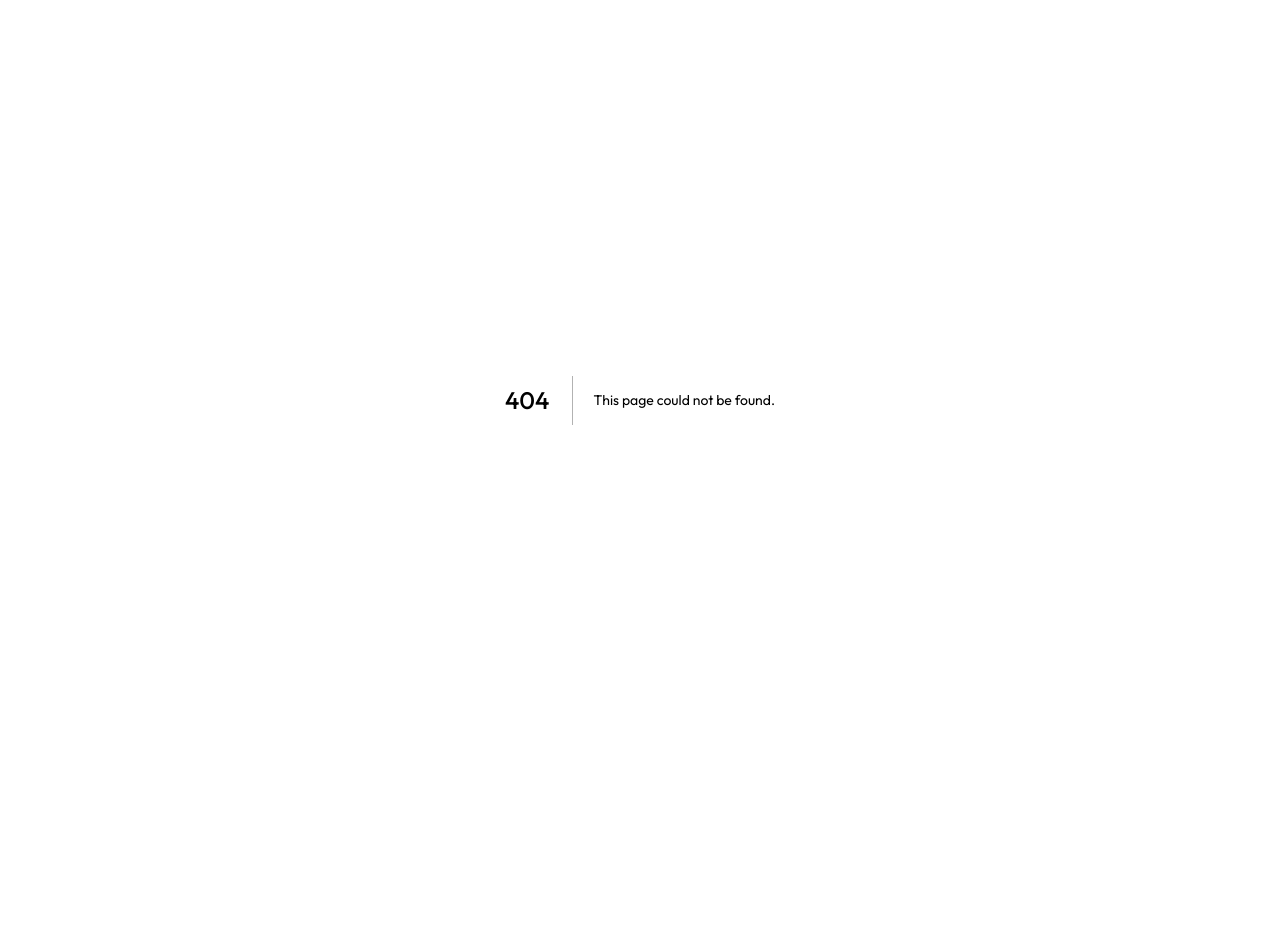
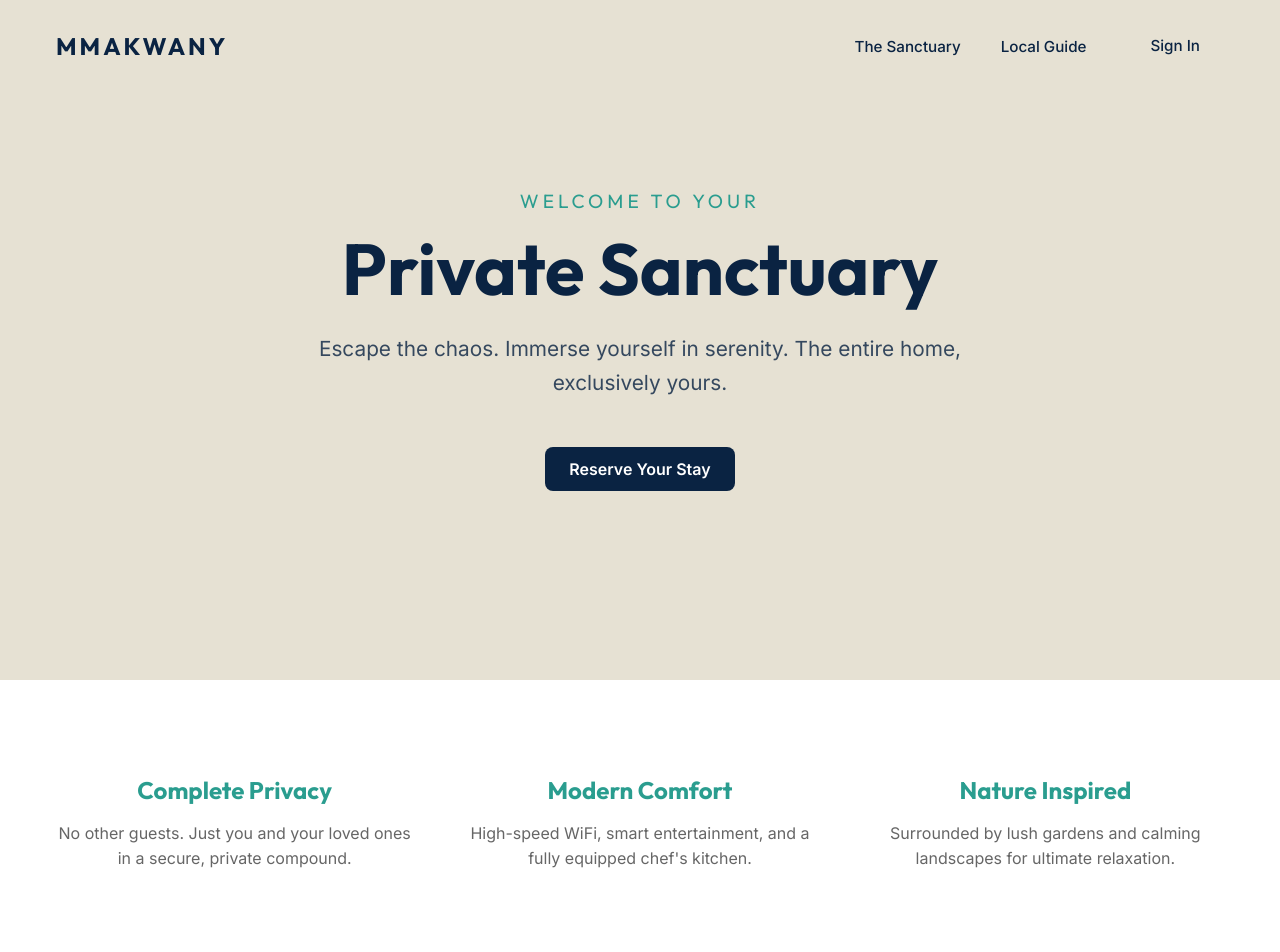
Before and after one commit to Akubrecah/KAPE-SAMARITAN-MMAKWANY-, a Next.js app in the folder client/: page /mmakwany in a window 1280 px wide. Before the commit this address had no page. Shown: the top 952 px of the page. Before the commit the page ends 800 px from the top, so only its background shows below. Built offline with nearby package versions, Linux system fonts and the light colour scheme.

Commit message:
feat: mmakwany private section implementation

```diff
--- /dev/null
+++ b/client/src/app/mmakwany/layout.tsx
@@ -0,0 +1,26 @@
+import type { Metadata } from 'next';
+import MmakwanyNavbar from '../../components/mmakwany/MmakwanyNavbar';
+import './mmakwany-globals.css';
+
+export const metadata: Metadata = {
+  title: 'MMAKWANY | Private Sanctuary',
+  description: 'Exclusive private Airbnb rental for serene getaways.',
+};
+
+export default function MmakwanyLayout({
+  children,
+}: {
+  children: React.ReactNode;
+}) {
+  return (
+    <div className="mmakwany-theme">
+      <MmakwanyNavbar />
+      <main>{children}</main>
+      <footer className="mmakwany-footer">
+        <div className="container">
+          <p>&copy; {new Date().getFullYear()} MMAKWANY. Private & Exclusive.</p>
+        </div>
+      </footer>
+    </div>
+  );
+}
--- /dev/null
+++ b/client/src/app/mmakwany/mmakwany-globals.css
@@ -0,0 +1,32 @@
+/* Mmakwany Theme Scope */
+.mmakwany-theme {
+  --primary: var(--mmakwany-blue);
+  --secondary: var(--mmakwany-teal);
+  --background-alt: var(--mmakwany-cream);
+  min-height: 100vh;
+  display: flex;
+  flex-direction: column;
+  background-color: var(--mmakwany-cream);
+  color: var(--mmakwany-blue);
+}
+
+.btn-mmakwany-outline {
+  border: 1px solid var(--mmakwany-blue);
+  padding: 0.5rem 1.5rem;
+  border-radius: var(--radius-full);
+}
+
+.btn-mmakwany-outline:hover {
+  background-color: var(--mmakwany-blue);
+  color: white;
+}
+
+.mmakwany-footer {
+  background-color: var(--mmakwany-blue);
+  color: var(--mmakwany-cream);
+  padding: 3rem 0;
+  margin-top: auto;
+  text-align: center;
+  font-size: 0.9rem;
+  letter-spacing: 1px;
+}
--- /dev/null
+++ b/client/src/app/mmakwany/page.module.css
@@ -0,0 +1,68 @@
+.wrapper {
+  color: var(--mmakwany-blue);
+}
+
+.hero {
+  height: 85vh;
+  display: flex;
+  align-items: center;
+  justify-content: center;
+  text-align: center;
+  /* background-image: url('/images/mmakwany-hero.jpg'); */
+  background-color: #E6E1D3; /* Fallback */
+  background-size: cover;
+  background-position: center;
+  position: relative;
+}
+
+.heroContent {
+  max-width: 700px;
+  margin: 0 auto;
+}
+
+.eyebrow {
+  display: block;
+  font-family: var(--font-heading);
+  font-size: 1.2rem;
+  letter-spacing: 4px;
+  text-transform: uppercase;
+  margin-bottom: 1rem;
+  color: var(--mmakwany-teal);
+}
+
+.title {
+  font-size: 4.5rem;
+  line-height: 1.1;
+  margin-bottom: 1.5rem;
+  font-weight: 700;
+}
+
+.subtitle {
+  font-size: 1.3rem;
+  line-height: 1.6;
+  margin-bottom: 3rem;
+  opacity: 0.8;
+}
+
+.features {
+  padding: 6rem 0;
+  background-color: white;
+}
+
+.featureGrid {
+  display: grid;
+  grid-template-columns: repeat(auto-fit, minmax(300px, 1fr));
+  gap: 3rem;
+  text-align: center;
+}
+
+.feature h3 {
+  font-size: 1.5rem;
+  margin-bottom: 1rem;
+  color: var(--mmakwany-teal);
+}
+
+.feature p {
+  color: #666;
+  line-height: 1.6;
+}
--- /dev/null
+++ b/client/src/app/mmakwany/page.tsx
@@ -0,0 +1,43 @@
+import Link from 'next/link';
+import styles from './page.module.css';
+
+export default function MmakwanyHome() {
+  return (
+    <div className={styles.wrapper}>
+      <header className={styles.hero}>
+        <div className="container">
+          <div className={styles.heroContent}>
+            <span className={styles.eyebrow}>Welcome to your</span>
+            <h1 className={styles.title}>Private Sanctuary</h1>
+            <p className={styles.subtitle}>
+              Escape the chaos. Immerse yourself in serenity.
+              The entire home, exclusively yours.
+            </p>
+            <Link href="/mmakwany/book" className="btn btn-mmakwany">
+              Reserve Your Stay
+            </Link>
+          </div>
+        </div>
+      </header>
+
+      <section className={styles.features}>
+        <div className="container">
+          <div className={styles.featureGrid}>
+            <div className={styles.feature}>
+              <h3>Complete Privacy</h3>
+              <p>No other guests. Just you and your loved ones in a secure, private compound.</p>
+            </div>
+            <div className={styles.feature}>
+              <h3>Modern Comfort</h3>
+              <p>High-speed WiFi, smart entertainment, and a fully equipped chef's kitchen.</p>
+            </div>
+            <div className={styles.feature}>
+              <h3>Nature Inspired</h3>
+              <p>Surrounded by lush gardens and calming landscapes for ultimate relaxation.</p>
+            </div>
+          </div>
+        </div>
+      </section>
+    </div>
+  );
+}
--- /dev/null
+++ b/client/src/components/mmakwany/MmakwanyNavbar.module.css
@@ -0,0 +1,54 @@
+.navbar {
+  background-color: transparent;
+  padding: 1.5rem 0;
+  position: absolute;
+  top: 0;
+  left: 0;
+  width: 100%;
+  z-index: 10;
+}
+
+.navContent {
+  display: flex;
+  justify-content: space-between;
+  align-items: center;
+}
+
+.logo {
+  font-family: var(--font-heading);
+  font-size: 1.5rem;
+  font-weight: 700;
+  letter-spacing: 3px;
+  color: var(--mmakwany-blue);
+  text-transform: uppercase;
+}
+
+.navLinks {
+  display: flex;
+  list-style: none;
+  gap: 2.5rem;
+  align-items: center;
+}
+
+.navLinks a {
+  font-size: 0.95rem;
+  font-weight: 500;
+  color: var(--mmakwany-blue);
+  transition: opacity 0.3s;
+}
+
+.navLinks a:hover {
+  opacity: 0.7;
+}
+
+/* Mobile Responsive */
+@media (max-width: 768px) {
+  .navContent {
+    flex-direction: column;
+    gap: 1rem;
+  }
+
+  .navLinks {
+    gap: 1.5rem;
+  }
+}
--- /dev/null
+++ b/client/src/components/mmakwany/MmakwanyNavbar.tsx
@@ -0,0 +1,21 @@
+import Link from 'next/link';
+import styles from './MmakwanyNavbar.module.css';
+
+export default function MmakwanyNavbar() {
+  return (
+    <nav className={styles.navbar}>
+      <div className="container">
+        <div className={styles.navContent}>
+          <Link href="/mmakwany" className={styles.logo}>
+            MMAKWANY
+          </Link>
+          <ul className={styles.navLinks}>
+            <li><Link href="/mmakwany/book">The Sanctuary</Link></li>
+            <li><Link href="/mmakwany/guide">Local Guide</Link></li>
+            <li><Link href="/api/auth/login" className="btn btn-mmakwany-outline">Sign In</Link></li>
+          </ul>
+        </div>
+      </div>
+    </nav>
+  );
+}
```
Also changed, not shown: client/src/app/mmakwany/book/page.tsx (added, +58 -0 lines), client/src/app/mmakwany/guide/page.tsx (added, +41 -0 lines).
